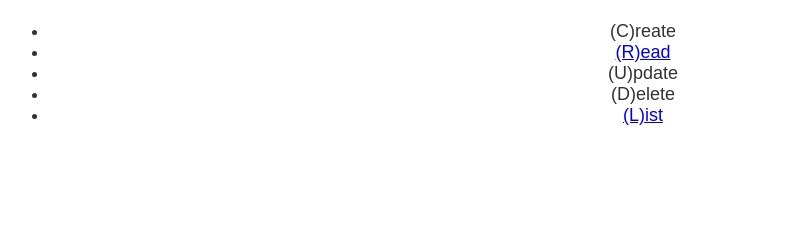
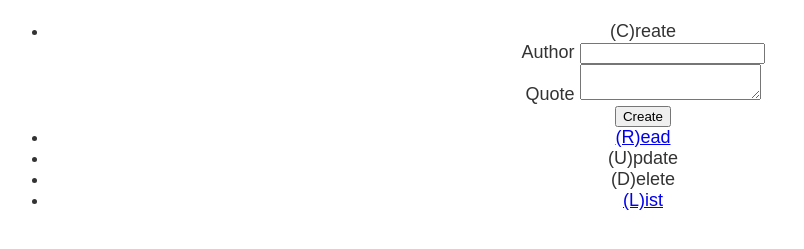
Before and after one commit to seekayel/starter-crudl-postgresql, a website: page public/index.html in a window 1280 px wide. Shown: the part 95-344 px from the top of the page, without its empty margins (17-821 px from the left). Drawn offline with Linux system fonts and the light colour scheme.

Commit message:
Added create form

```diff
--- a/package.json
+++ b/package.json
@@ -1,5 +1,5 @@
 {
-  "name": "nodejs-posgresql",
+  "name": "starter-crudl-postgresql",
   "version": "0.0.0",
   "private": true,
   "scripts": {
--- a/public/index.html
+++ b/public/index.html
@@ -15,6 +15,22 @@
       <ul>
         <li>
           (C)reate
+
+        <form action="/quotes" method="POST">
+          <div>
+            <label for="author">Author</label>
+            <input name="author" id="author" value="">
+          </div>
+          <div>
+            <label for="quote">Quote</label>
+            <textarea name="quote" id="quote" ></textarea>
+          </div>
+          <div>
+            <button>Create</button>
+          </div>
+        </form>
+
+
         </li>
         <li>
             <a href="/quotes/1" target="_blank">(R)ead</a>
```
Also changed, not shown: public/create.html (added, +10 -0 lines), routes/quotes.js (+7 -0 lines), README.md, 1 other file.
